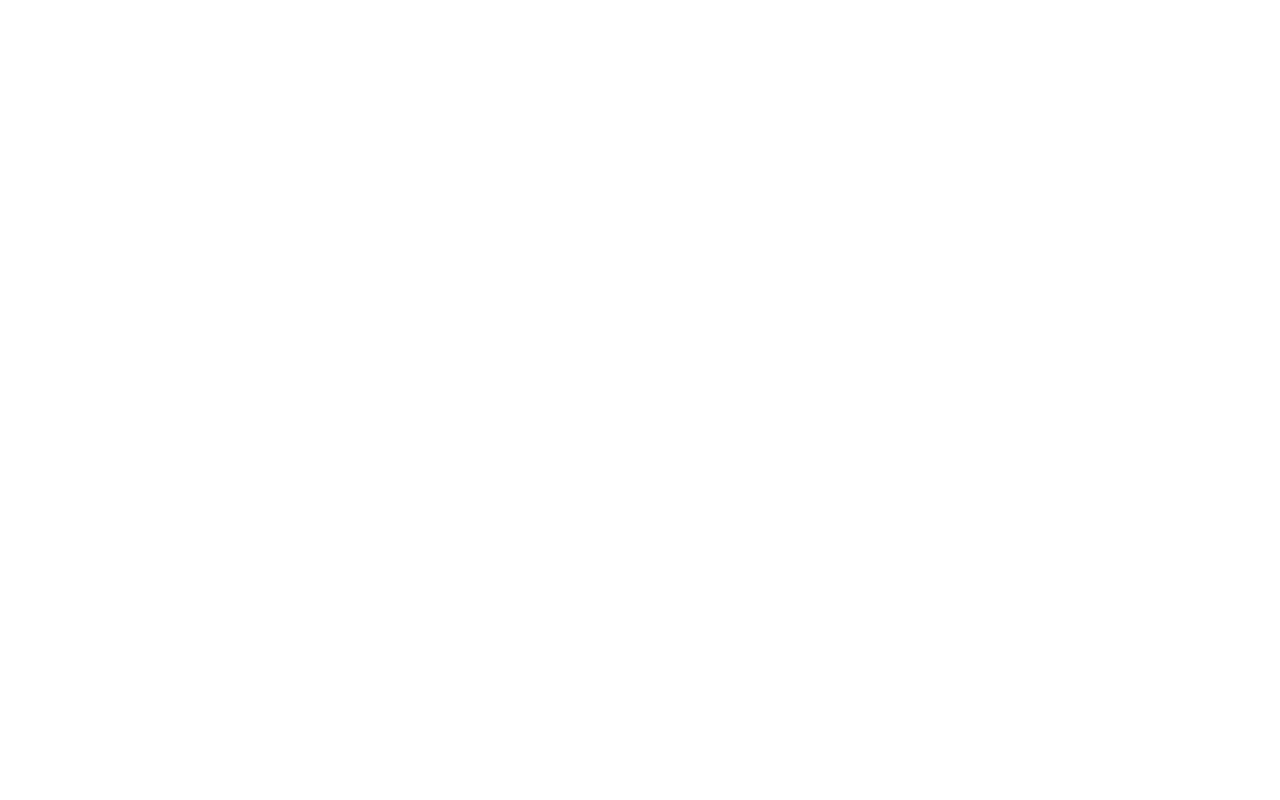
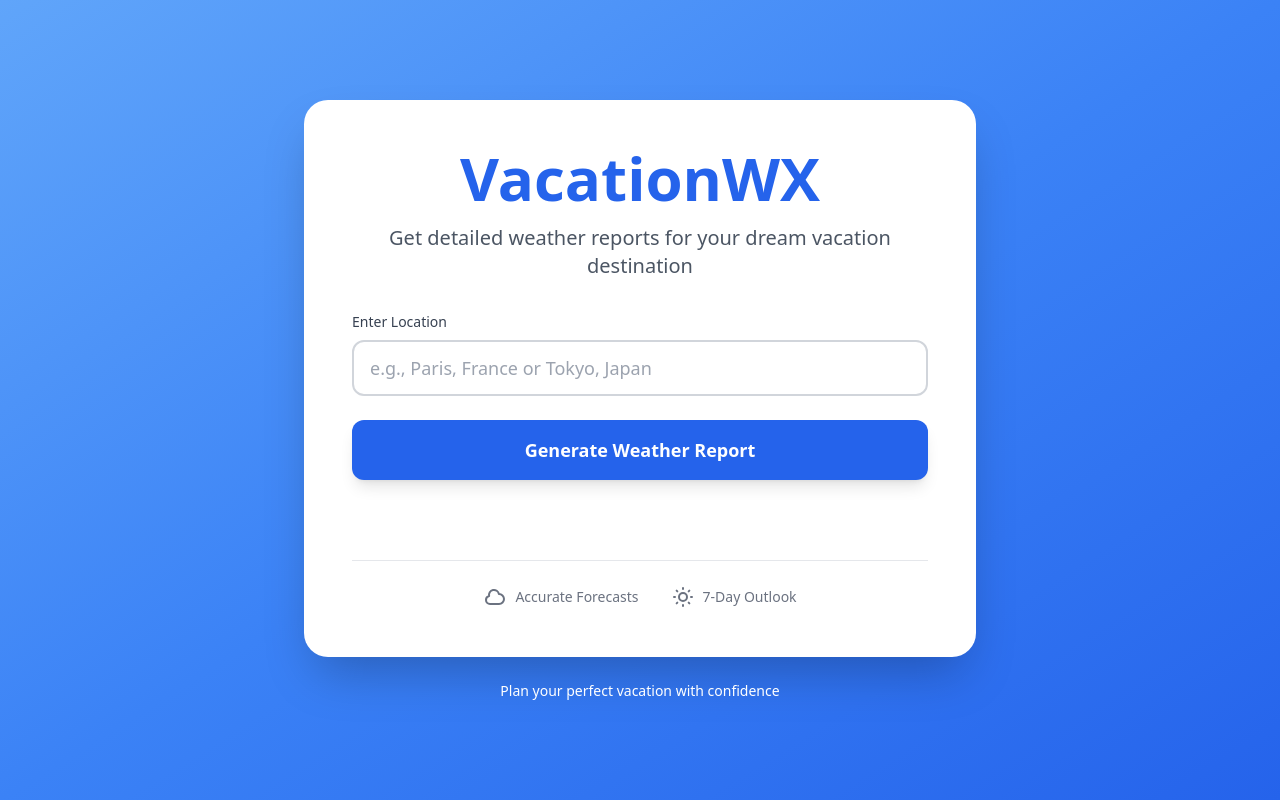
Before and after one commit to jakewisc/vacationWX, a plain HTML site: page docs/index.html in a window 1280 px wide. Drawn offline with nearby package versions, Linux system fonts and the light colour scheme.

Commit message:
Add Tailwind CSS and weather report form to index.html

```diff
--- a/docs/index.html
+++ b/docs/index.html
@@ -2,6 +2,81 @@
 <html lang="en">
 <head>
   <meta charset="UTF-8">
+  <meta name="viewport" content="width=device-width, initial-scale=1.0">
   <title>VacationWX</title>
+  <!-- Load Tailwind CSS via CDN -->
+  <script src="https://cdn.tailwindcss.com"></script>
+  <!-- Link to your custom stylesheet -->
+  <link rel="stylesheet" href="style.css">
 </head>
+<body class="font-sans">
+  <div class="min-h-screen bg-gradient-to-br from-blue-400 via-blue-500 to-blue-600 flex items-center justify-center p-4">
+    <div class="w-full max-w-2xl">
+      <div class="bg-white rounded-3xl shadow-2xl p-8 md:p-12">
+        <div class="text-center mb-8">
+          <h1 class="text-5xl md:text-6xl font-bold text-blue-600 mb-4">
+            VacationWX
+          </h1>
+          <p class="text-xl text-gray-600">
+            Get detailed weather reports for your dream vacation destination
+          </p>
+        </div>
+
+        <!-- Form section -->
+        <div class="space-y-6">
+          <div>
+            <label for="location-input" class="block text-sm font-medium text-gray-700 mb-2">
+              Enter Location
+            </label>
+            <input
+              type="text"
+              id="location-input"
+              placeholder="e.g., Paris, France or Tokyo, Japan"
+              class="w-full px-4 py-3 border-2 border-gray-300 rounded-xl focus:outline-none focus:ring-2 focus:ring-blue-500 focus:border-transparent text-lg"
+            />
+          </div>
+
+          <button
+            type="button"
+            id="generate-button"
+            class="w-full bg-blue-600 hover:bg-blue-700 text-white font-semibold py-4 px-6 rounded-xl transition duration-200 ease-in-out transform hover:scale-105 shadow-lg text-lg"
+          >
+            Generate Weather Report
+          </button>
+
+          <!-- Message area for JavaScript to use -->
+          <div id="message-output" class="text-center font-medium h-6"></div>
+        </div>
+
+        <!-- Footer section inside the card -->
+        <div class="mt-8 pt-6 border-t border-gray-200">
+          <div class="flex items-center justify-center space-x-8 text-gray-500">
+            <div class="flex items-center space-x-2">
+              <svg class="w-6 h-6" fill="none" stroke="currentColor" viewBox="0 0 24 24">
+                <path stroke-linecap="round" stroke-linejoin="round" stroke-width="2" d="M3 15a4 4 0 004 4h9a5 5 0 10-.1-9.999 5.002 5.002 0 10-9.78 2.096A4.001 4.001 0 003 15z" />
+              </svg>
+              <span class="text-sm">Accurate Forecasts</span>
+            </div>
+            <div class="flex items-center space-x-2">
+              <svg class="w-6 h-6" fill="none" stroke="currentColor" viewBox="0 0 24 24">
+                <path stroke-linecap="round" stroke-linejoin="round" stroke-width="2" d="M12 3v1m0 16v1m9-9h-1M4 12H3m15.364 6.364l-.707-.707M6.343 6.343l-.707-.707m12.728 0l-.707.707M6.343 17.657l-.707.707M16 12a4 4 0 11-8 0 4 4 0 018 0z" />
+              </svg>
+              <span class="text-sm">7-Day Outlook</span>
+            </div>
+          </div>
+        </div>
+      </div>
+
+      <!-- Footer text outside the card -->
+      <div class="text-center mt-6">
+        <p class="text-white text-sm">
+          Plan your perfect vacation with confidence
+        </p>
+      </div>
+    </div>
+  </div>
+
+  <!-- Link to your JavaScript file -->
+  <script src="script.js"></script>
+</body>
 </html>
```
